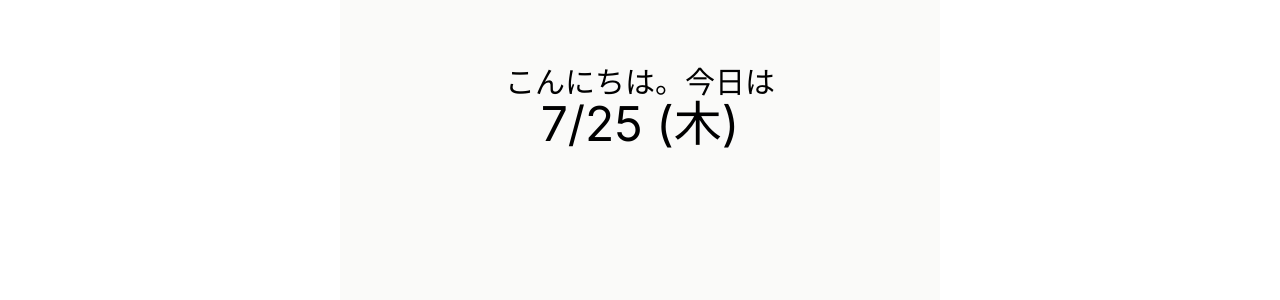
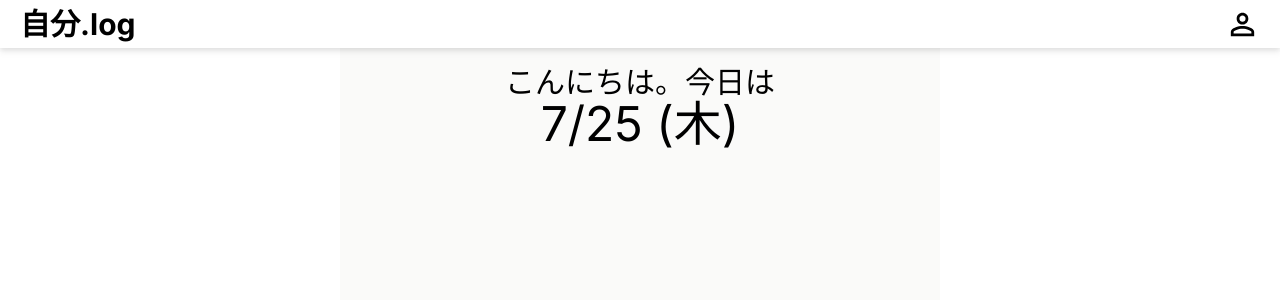
Before and after one commit to tech-harmony-team/Jibun-Log, a Next.js app in the folder next-front/: page /home in a window 1280 px wide. Shown: the top 300 px of the page. Built offline with nearby package versions, Linux system fonts and the light colour scheme.

Commit message:
各ページにAppBarを配置した。

```diff
--- a/next-front/src/app/auth/page.tsx
+++ b/next-front/src/app/auth/page.tsx
@@ -7,6 +7,7 @@ import PageHeader from "@/components/typography/pageHeader";
 import { CheckRounded } from "@mui/icons-material";
 import ArrowBackIosNewIcon from "@mui/icons-material/ArrowBackIosNew";
 import { useState } from "react";
+import AppBar from "@/components/app-bar/appBar";
 
 export default function AuthPage() {
   const router = useRouter();
@@ -30,6 +31,8 @@ export default function AuthPage() {
   };
 
   return (
+    <>
+      <AppBar />
       <div className="w-4/5 max-w-600 h-full mx-auto pt-14 bg-stone-50">
         <PageHeader type="h1" textAlignment="center">
           新規登録
@@ -74,5 +77,6 @@ export default function AuthPage() {
           />
         </div>
       </div>
+    </>
   );
 }
--- a/next-front/src/app/diary/page.tsx
+++ b/next-front/src/app/diary/page.tsx
@@ -1,5 +1,6 @@
 "use client";
 
+import AppBar from "@/components/app-bar/appBar";
 import DiaryCard from "@/components/daiary-card/diaryCard";
 import PageHeader from "@/components/typography/pageHeader";
 import { DiaryData } from "@/types/daiaryData";
@@ -74,6 +75,8 @@ export default function DiaryPage() {
   ];
 
   return (
+    <>
+      <AppBar />
       <div className="w-4/5 max-w-600 h-full mx-auto pt-14 bg-stone-50">
         <PageHeader type="h1" textAlignment="left">
           日記
@@ -85,5 +88,6 @@ export default function DiaryPage() {
           ))}
         </div>
       </div>
+    </>
   );
 }
--- a/next-front/src/app/home/page.tsx
+++ b/next-front/src/app/home/page.tsx
@@ -1,8 +1,13 @@
+import AppBar from "@/components/app-bar/appBar";
+
 export default function HomePage() {
   return (
-    <div className="w-4/5 max-w-600 h-full mx-auto pt-16 bg-stone-50">
-      <p className="text-3xl text-center">こんにちは。今日は</p>
-      <p className="text-5xl text-center">7/25 (木)</p>
-    </div>
+    <>
+      <AppBar />
+      <div className="w-4/5 max-w-600 h-full mx-auto pt-16 bg-stone-50">
+        <p className="text-3xl text-center">こんにちは。今日は</p>
+        <p className="text-5xl text-center">7/25 (木)</p>
+      </div>
+    </>
   );
 }
--- a/next-front/src/app/sign-in/page.tsx
+++ b/next-front/src/app/sign-in/page.tsx
@@ -8,6 +8,7 @@ import { CheckRounded } from "@mui/icons-material";
 import ArrowBackIosNewIcon from "@mui/icons-material/ArrowBackIosNew";
 
 import { useRouter } from "next/navigation";
+import AppBar from "@/components/app-bar/appBar";
 
 export default function SignInPage() {
   const router = useRouter();
@@ -31,6 +32,8 @@ export default function SignInPage() {
   };
 
   return (
+    <>
+      <AppBar />
       <div className="w-4/5 max-w-600 h-full mx-auto pt-14 bg-stone-50">
         <PageHeader type="h1" textAlignment="center">
           ログイン
@@ -75,5 +78,6 @@ export default function SignInPage() {
           />
         </div>
       </div>
+    </>
   );
 }
--- a/next-front/src/components/app-bar/appBar.tsx
+++ b/next-front/src/components/app-bar/appBar.tsx
@@ -8,7 +8,7 @@ import { useRouter } from "next/navigation";
 
 export default function AppBar() {
   const router = useRouter();
-  const [menuOpen, setMenuOpen] = useState(true);
+  const [menuOpen, setMenuOpen] = useState(false);
 
   const jumpToPage = (page: string) => {
     router.push(page);
```
Lines whose indentation alone changed are shown as unchanged.
